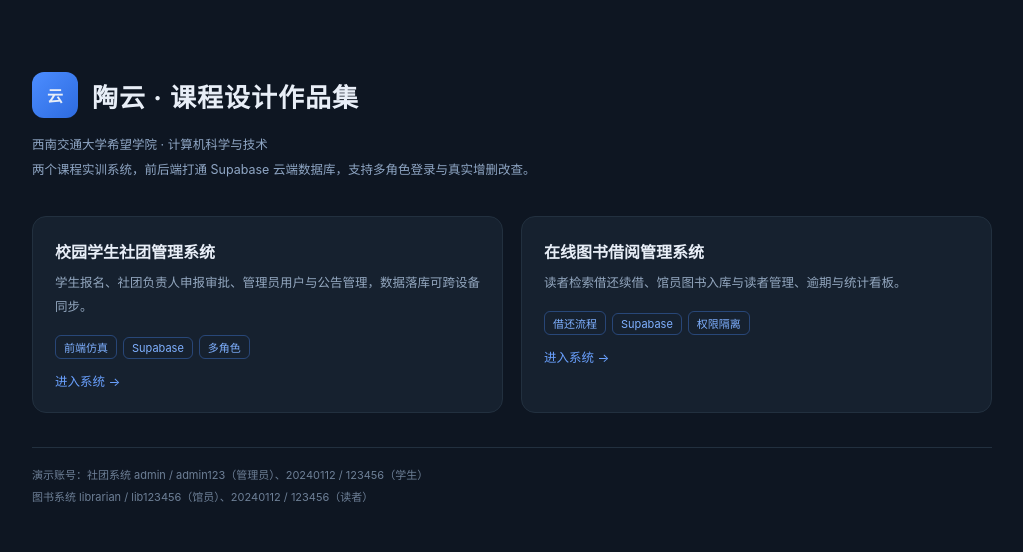
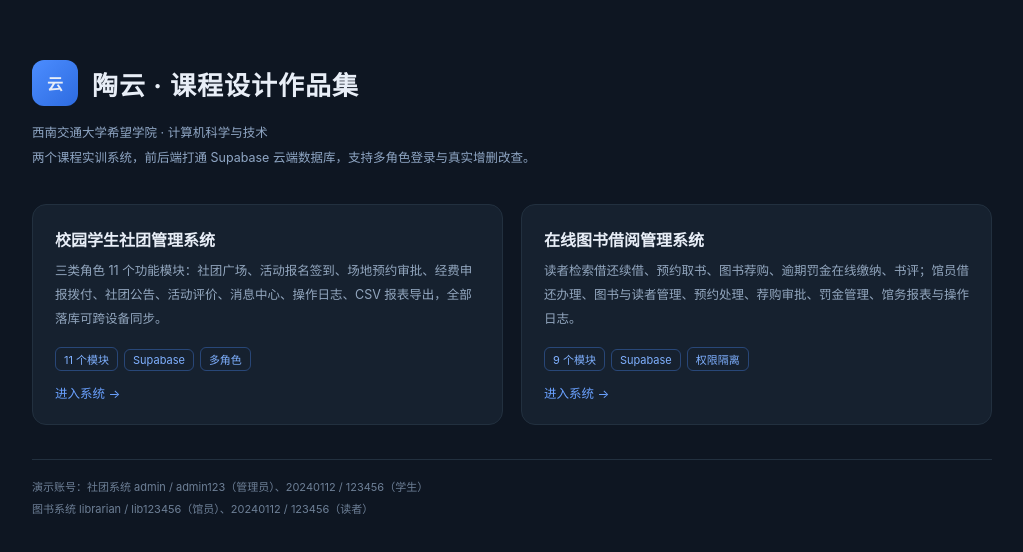
Before and after one commit to TY606/ty606.github.io, a plain HTML site: page index.html in a window 1280 px wide. Shown: the part 110-662 px from the top of the page, without its empty margins (128-1151 px from the left). Drawn offline with Linux system fonts and the light colour scheme.

Commit message:
Add files via upload

```diff
--- a/index.html
+++ b/index.html
@@ -30,14 +30,14 @@ h1{font-size:26px;letter-spacing:1px}
   <div class="grid">
     <a class="card" href="./club.html">
       <h2>校园学生社团管理系统</h2>
-      <p>学生报名、社团负责人申报审批、管理员用户与公告管理，数据落库可跨设备同步。</p>
-      <span class="tag">前端仿真</span><span class="tag">Supabase</span><span class="tag">多角色</span>
+      <p>三类角色 11 个功能模块：社团广场、活动报名签到、场地预约审批、经费申报拨付、社团公告、活动评价、消息中心、操作日志、CSV 报表导出，全部落库可跨设备同步。</p>
+      <span class="tag">11 个模块</span><span class="tag">Supabase</span><span class="tag">多角色</span>
       <div class="go">进入系统 →</div>
     </a>
     <a class="card" href="./library.html">
       <h2>在线图书借阅管理系统</h2>
-      <p>读者检索借还续借、馆员图书入库与读者管理、逾期与统计看板。</p>
-      <span class="tag">借还流程</span><span class="tag">Supabase</span><span class="tag">权限隔离</span>
+      <p>读者检索借还续借、预约取书、图书荐购、逾期罚金在线缴纳、书评；馆员借还办理、图书与读者管理、预约处理、荐购审批、罚金管理、馆务报表与操作日志。</p>
+      <span class="tag">9 个模块</span><span class="tag">Supabase</span><span class="tag">权限隔离</span>
       <div class="go">进入系统 →</div>
     </a>
   </div>
```
